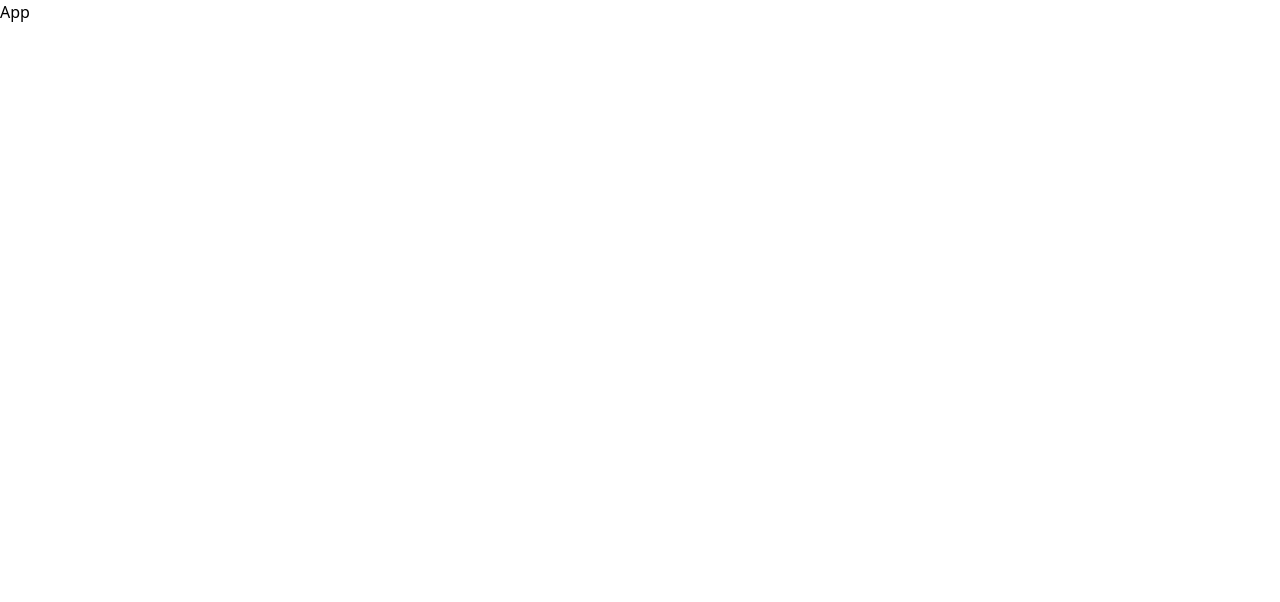
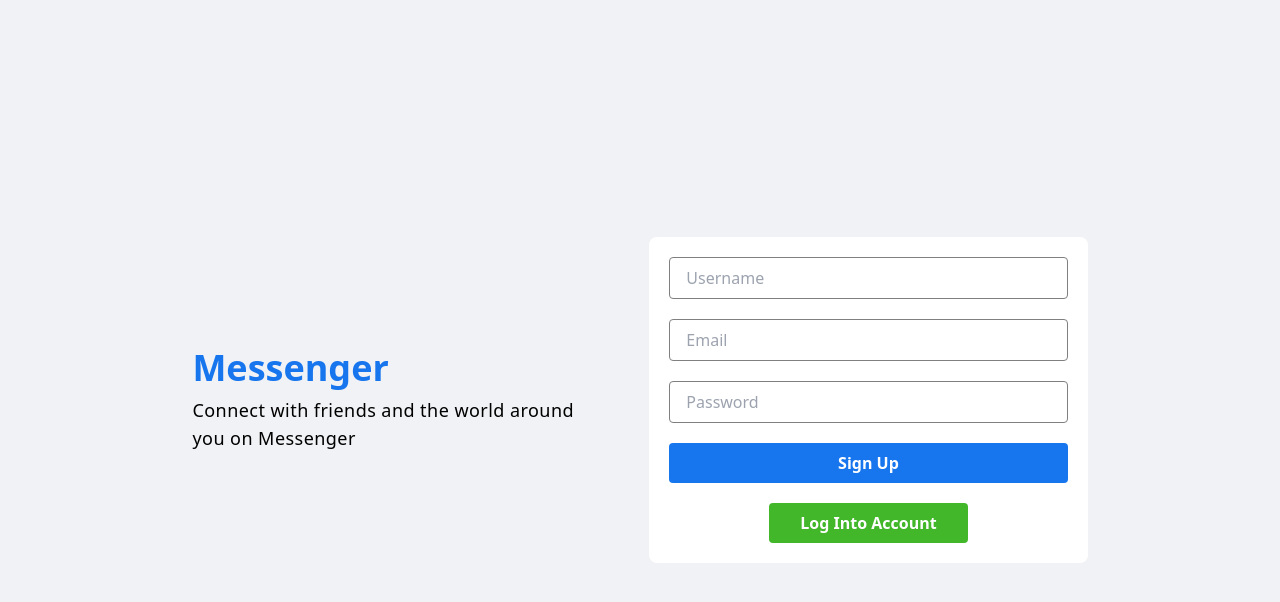
Before and after one commit to davidemioma/ChatApp-Frontend, a React (Create React App) app: page /register in a window 1280 px wide. Shown: the top 602 px of the page. Built offline with nearby package versions, Linux system fonts and the light colour scheme.

Commit message:
built login and register page

```diff
--- a/package.json
+++ b/package.json
@@ -10,8 +10,10 @@
     "@types/node": "^16.18.14",
     "@types/react": "^18.0.28",
     "@types/react-dom": "^18.0.11",
+    "axios": "^1.3.4",
     "react": "^18.2.0",
     "react-dom": "^18.2.0",
+    "react-router-dom": "^6.8.2",
     "react-scripts": "5.0.1",
     "typescript": "^4.9.5",
     "web-vitals": "^2.1.4"
--- a/src/App.tsx
+++ b/src/App.tsx
@@ -1,7 +1,19 @@
 import React from "react";
+import { Routes, Route } from "react-router-dom";
+import Chat from "./pages/Chat";
+import Login from "./pages/Login";
+import Register from "./pages/Register";
 
 const App = () => {
-  return <div>App</div>;
+  return (
+    <Routes>
+      <Route path="/register" element={<Register />} />
+
+      <Route path="/login" element={<Login />} />
+
+      <Route path="/" element={<Chat />} />
+    </Routes>
+  );
 };
 
 export default App;
--- /dev/null
+++ b/src/components/BtnSpinner.tsx
@@ -0,0 +1,9 @@
+import React from "react";
+
+const BtnSpinner = () => {
+  return (
+    <div className="w-5 h-5 rounded-full border-t border-l border-white animate-spin" />
+  );
+};
+
+export default BtnSpinner;
--- a/src/index.tsx
+++ b/src/index.tsx
@@ -2,12 +2,15 @@
 import ReactDOM from "react-dom/client";
 import "./index.css";
 import App from "./App";
+import { BrowserRouter } from "react-router-dom";
 
 const root = ReactDOM.createRoot(
   document.getElementById("root") as HTMLElement
 );
 root.render(
   <React.StrictMode>
-    <App />
+    <BrowserRouter>
+      <App />
+    </BrowserRouter>
   </React.StrictMode>
 );
--- /dev/null
+++ b/src/pages/Chat.tsx
@@ -0,0 +1,7 @@
+import React from "react";
+
+const Chat = () => {
+  return <div>Welcome</div>;
+};
+
+export default Chat;
--- /dev/null
+++ b/src/pages/Login.tsx
@@ -0,0 +1,82 @@
+import React, { useState } from "react";
+import { Link, useNavigate } from "react-router-dom";
+import BtnSpinner from "../components/BtnSpinner";
+
+const Login = () => {
+  const navigate = useNavigate();
+
+  const [username, setUsername] = useState("");
+
+  const [password, setPassword] = useState("");
+
+  const [loading, setLoading] = useState(false);
+
+  const [error, setError] = useState(false);
+
+  const loginhandler = async () => {
+    setError(false);
+
+    setLoading(true);
+
+    try {
+    } catch (err) {
+      setLoading(false);
+
+      setError(true);
+    }
+  };
+  return (
+    <div className="bg-[#f0f2f5] w-screen h-screen overflow-hidden flex items-center justify-center">
+      <main className="flex flex-col lg:flex-row lg:items-center gap-10 px-5 lg:px-0">
+        <div className="w-full space-y-2 text-center lg:text-left">
+          <h1 className="text-[#1775ee] text-3xl lg:text-4xl font-bold">
+            Messenger
+          </h1>
+
+          <p className="lg:text-lg tracking-wide">
+            Connect with friends and the world around you on Messenger
+          </p>
+        </div>
+
+        <div className="w-full bg-white flex flex-col space-y-5 p-5 rounded-lg overflow-hidden">
+          <input
+            className="py-2 px-4 border border-[gray] outline-none rounded text-sm sm:text-base"
+            value={username}
+            type="text"
+            placeholder="Username"
+            onChange={(e) => setUsername(e.target.value)}
+          />
+
+          <input
+            className="py-2 px-4 border border-[gray] outline-none rounded text-sm sm:text-base"
+            value={password}
+            type="password"
+            placeholder="Password"
+            onChange={(e) => setPassword(e.target.value)}
+          />
+
+          <button
+            className="bg-[#1775ee] flex items-center justify-center p-2 text-white rounded text-sm font-bold sm:text-base"
+            onClick={loginhandler}
+          >
+            {loading ? <BtnSpinner /> : <p>Sign In</p>}
+          </button>
+
+          {error && (
+            <p className="text-sm text-red-500 sm:text-base">
+              Something went wrong
+            </p>
+          )}
+
+          <Link to="/register">
+            <div className="w-[70%] bg-[#42b72a] flex items-center justify-center mx-auto p-2 text-white rounded text-sm font-bold sm:text-base whitespace-nowrap">
+              Create a New Account
+            </div>
+          </Link>
+        </div>
+      </main>
+    </div>
+  );
+};
+
+export default Login;
--- /dev/null
+++ b/src/pages/Register.tsx
@@ -0,0 +1,93 @@
+import React, { useState } from "react";
+import { Link, useNavigate } from "react-router-dom";
+import BtnSpinner from "../components/BtnSpinner";
+
+const Register = () => {
+  const navigate = useNavigate();
+
+  const [username, setUsername] = useState("");
+
+  const [email, setEmail] = useState("");
+
+  const [password, setPassword] = useState("");
+
+  const [loading, setLoading] = useState(false);
+
+  const [error, setError] = useState(false);
+
+  const registerhandler = async () => {
+    setError(false);
+
+    setLoading(true);
+
+    try {
+    } catch (err) {
+      setLoading(false);
+
+      setError(true);
+    }
+  };
+
+  return (
+    <div className="bg-[#f0f2f5] w-screen h-screen overflow-hidden flex items-center justify-center">
+      <main className="flex flex-col lg:flex-row lg:items-center gap-10 px-5 lg:px-0">
+        <div className="w-full space-y-2 text-center lg:text-left">
+          <h1 className="text-[#1775ee] text-3xl lg:text-4xl font-bold">
+            Messenger
+          </h1>
+
+          <p className="lg:text-lg tracking-wide">
+            Connect with friends and the world around you on Messenger
+          </p>
+        </div>
+
+        <div className="w-full bg-white flex flex-col space-y-5 p-5 rounded-lg overflow-hidden">
+          <input
+            className="py-2 px-4 border border-[gray] outline-none rounded text-sm sm:text-base"
+            value={username}
+            type="text"
+            placeholder="Username"
+            onChange={(e) => setUsername(e.target.value)}
+          />
+
+          <input
+            className="py-2 px-4 border border-[gray] outline-none rounded text-sm sm:text-base"
+            value={email}
+            type="email"
+            placeholder="Email"
+            onChange={(e) => setEmail(e.target.value)}
+          />
+
+          <input
+            className="py-2 px-4 border border-[gray] outline-none rounded text-sm sm:text-base"
+            value={password}
+            type="password"
+            placeholder="Password"
+            onChange={(e) => setPassword(e.target.value)}
+          />
+
+          <button
+            className="bg-[#1775ee] flex items-center justify-center p-2 text-white rounded text-sm font-bold sm:text-base"
+            onClick={registerhandler}
+          >
+            {loading ? <BtnSpinner /> : <p>Sign Up</p>}
+          </button>
+
+          {error && (
+            <p className="text-sm text-red-500 sm:text-base">
+              Something went wrong
+            </p>
+          )}
+
+          <Link to="/login">
+            <div className="w-1/2 bg-[#42b72a] flex items-center justify-center mx-auto p-2 text-white rounded text-sm font-bold sm:text-base">
+              Log Into Account
+            </div>
+          </Link>
+        </div>
+      </main>
+    </div>
+  );
+};
+
+export default Register;
```
Also changed, not shown: 1 other file (tests, documents, lock files or other folders).
